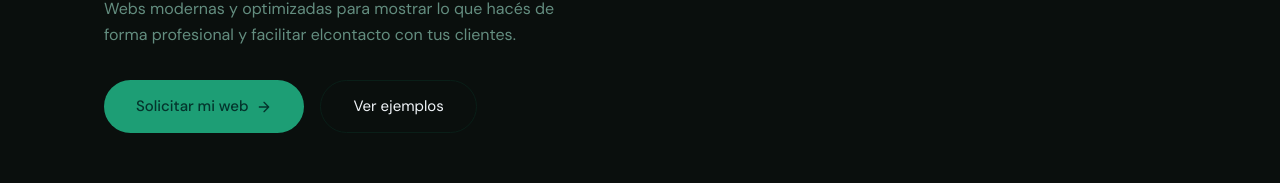
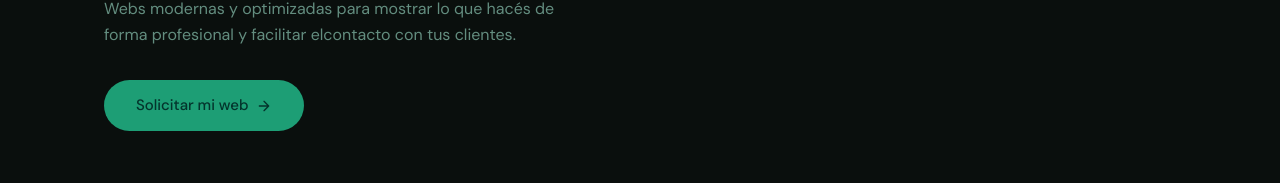
Before and after one commit to joy-amorin/WebSoluciones-landing-page, a Next.js app: page / in a window 1280 px wide. Shown: the part 694-877 px from the top of the page. Built offline with nearby package versions, Linux system fonts and the light colour scheme.

Commit message:
remove ver-ejemplos buttom

```diff
--- a/components/Hero.tsx
+++ b/components/Hero.tsx
@@ -37,12 +37,6 @@ export default function Hero() {
                 <svg className="w-4 h-4" viewBox="0 0 24 24" fill="none" stroke="currentColor" strokeWidth="2" strokeLinecap="round" strokeLinejoin="round">
                   <path d="M5 12h14M12 5l7 7-7 7"/>
                 </svg>
-              </a>
-              <a
-                href="#portfolio"
-                className="inline-flex items-center gap-2 border border-dark-highlight hover:border-green-500/50 hover:bg-green-500/5 text-slate-100 text-[15px] px-8 py-[14px] rounded-full transition-all"
-              >
-                Ver ejemplos
               </a>
             </div>
 
```
